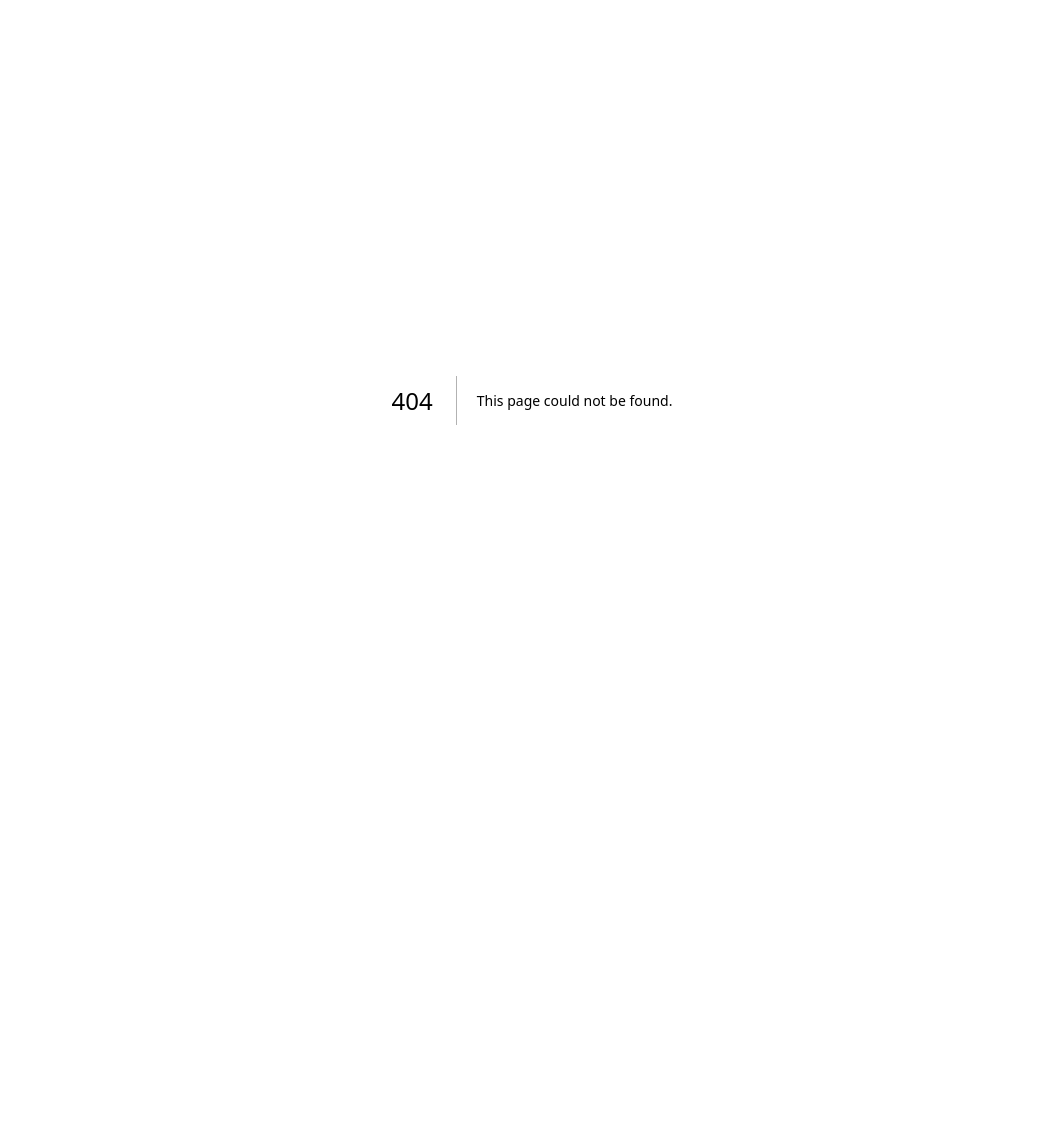
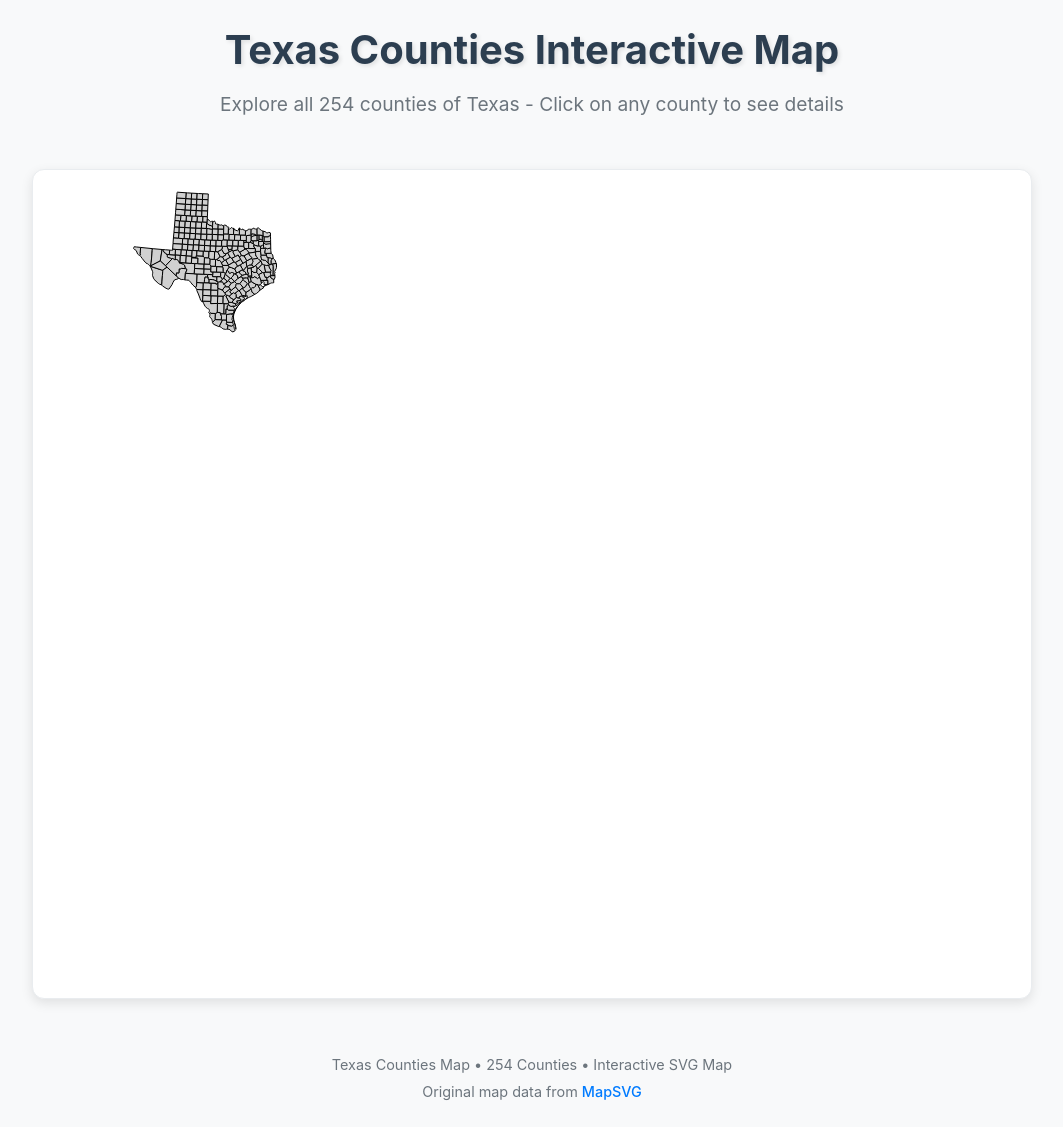
Before and after one commit to J3ank-Quesada/TexasMap, a Next.js app: page /texas in a window 1280 px wide. Before the commit this address had no page. Shown: the whole page, without its empty margins (108-1171 px from the left). Before the commit the page ends 800 px from the top, so only its background shows below. Built offline with nearby package versions, Linux system fonts and the light colour scheme.

Commit message:
texas map added

```diff
--- a/src/app/globals.css
+++ b/src/app/globals.css
@@ -24,3 +24,48 @@ body {
   color: var(--foreground);
   font-family: Arial, Helvetica, sans-serif;
 }
+
+/* Texas Map Animations */
+@keyframes fadeIn {
+  from {
+    opacity: 0;
+    transform: translateY(-10px);
+  }
+  to {
+    opacity: 1;
+    transform: translateY(0);
+  }
+}
+
+@keyframes slideIn {
+  from {
+    opacity: 0;
+    transform: translateX(20px);
+  }
+  to {
+    opacity: 1;
+    transform: translateX(0);
+  }
+}
+
+/* Texas Region Interactive Styles */
+.texas-region {
+  cursor: pointer !important;
+  transition: all 0.3s ease !important;
+}
+
+.texas-region:hover {
+  transform: scale(1.02) !important;
+  filter: drop-shadow(0 4px 8px rgba(0, 102, 204, 0.3)) !important;
+}
+
+/* City Marker Animations */
+.city-marker {
+  cursor: pointer !important;
+  transition: all 0.2s ease !important;
+}
+
+.city-marker:hover {
+  transform: scale(1.3) !important;
+  filter: drop-shadow(0 2px 4px rgba(255, 107, 53, 0.5)) !important;
+}
--- /dev/null
+++ b/src/app/texas/page.tsx
@@ -0,0 +1,17 @@
+import TexasMap from '@/components/texasMap/TexasMap';
+import React from 'react';
+
+/**
+ * Texas Page Component
+ *
+ * This page displays the interactive Texas map at the /texas route.
+ *
+ * @returns {React.JSX.Element} The Texas page with the interactive map
+ */
+export default function TexasPage(): React.JSX.Element {
+  return (
+    <main>
+      <TexasMap />
+    </main>
+  );
+}
--- /dev/null
+++ b/src/components/texasMap/TexasMap.module.css
@@ -0,0 +1,165 @@
+/* Texas Map Component Styles */
+.container {
+  display: flex;
+  flex-direction: column;
+  align-items: center;
+  padding: 20px;
+  min-height: 100vh;
+  background-color: #f8f9fa;
+  font-family: -apple-system, BlinkMacSystemFont, "Segoe UI", Roboto, sans-serif;
+}
+
+.header {
+  text-align: center;
+  margin-bottom: 30px;
+  max-width: 800px;
+}
+
+.title {
+  font-size: 2.5rem;
+  font-weight: bold;
+  color: #2c3e50;
+  margin-bottom: 10px;
+  text-shadow: 2px 2px 4px rgba(0,0,0,0.1);
+}
+
+.subtitle {
+  font-size: 1.2rem;
+  color: #6c757d;
+  margin: 0;
+  line-height: 1.5;
+}
+
+.mapContainer {
+  display: flex;
+  justify-content: center;
+  align-items: center;
+  width: 100%;
+  max-width: 1000px;
+  margin: 20px 0;
+  padding: 20px;
+  background-color: white;
+  border-radius: 12px;
+  box-shadow: 0 4px 12px rgba(0,0,0,0.1);
+  border: 1px solid #e9ecef;
+}
+
+.svgMap {
+  width: 100%;
+  height: auto;
+  max-width: 800px;
+  min-height: 400px;
+  border: none;
+  border-radius: 8px;
+}
+
+.infoPanel {
+  background-color: #007bff;
+  color: white;
+  padding: 15px 25px;
+  border-radius: 8px;
+  margin-bottom: 20px;
+  text-align: center;
+  box-shadow: 0 2px 8px rgba(0,123,255,0.3);
+  animation: fadeIn 0.3s ease-in-out;
+}
+
+.infoPanel h3 {
+  margin: 0 0 8px 0;
+  font-size: 1.3rem;
+}
+
+.infoPanel p {
+  margin: 0;
+  font-size: 0.9rem;
+  opacity: 0.9;
+}
+
+.hoverInfo {
+  position: fixed;
+  top: 20px;
+  right: 20px;
+  background-color: #28a745;
+  color: white;
+  padding: 10px 15px;
+  border-radius: 6px;
+  font-size: 0.9rem;
+  box-shadow: 0 2px 8px rgba(40,167,69,0.3);
+  z-index: 1000;
+  animation: slideIn 0.2s ease-in-out;
+  font-weight: 500;
+}
+
+.attribution {
+  margin-top: 30px;
+  text-align: center;
+  font-size: 0.9rem;
+  color: #6c757d;
+}
+
+.attribution p {
+  margin: 5px 0;
+}
+
+.attributionLink {
+  color: #007bff;
+  text-decoration: none;
+  font-weight: 500;
+  transition: color 0.2s ease;
+}
+
+.attributionLink:hover {
+  color: #0056b3;
+  text-decoration: underline;
+}
+
+/* Animations */
+@keyframes fadeIn {
+  from {
+    opacity: 0;
+    transform: translateY(-10px);
+  }
+  to {
+    opacity: 1;
+    transform: translateY(0);
+  }
+}
+
+@keyframes slideIn {
+  from {
+    opacity: 0;
+    transform: translateX(20px);
+  }
+  to {
+    opacity: 1;
+    transform: translateX(0);
+  }
+}
+
+/* Responsive Design */
+@media (max-width: 768px) {
+  .container {
+    padding: 15px;
+  }
+
+  .title {
+    font-size: 2rem;
+  }
+
+  .subtitle {
+    font-size: 1rem;
+  }
+
+  .mapContainer {
+    padding: 15px;
+    margin: 15px 0;
+  }
+
+  .hoverInfo {
+    position: relative;
+    top: auto;
+    right: auto;
+    margin: 10px 0;
+    display: inline-block;
+  }
+}
--- /dev/null
+++ b/src/components/texasMap/TexasMap.tsx
@@ -0,0 +1,166 @@
+'use client';
+
+import React, { useState } from 'react';
+import styles from './TexasMap.module.css';
+
+/**
+ * TexasMap Component - Displays an interactive SVG map of Texas Counties
+ *
+ * Features:
+ * - Interactive SVG map with hover effects for all 254 Texas counties
+ * - Click handling for counties/regions
+ * - Responsive design
+ * - Accessibility support
+ *
+ * @returns {React.JSX.Element} The Texas map component
+ */
+export default function TexasMap(): React.JSX.Element {
+  const [selectedCounty, setSelectedCounty] = useState<string | null>(null);
+  const [hoveredCounty, setHoveredCounty] = useState<string | null>(null);
+
+  /**
+   * Handles click events on map counties
+   * @param countyName - Name of the clicked county
+   */
+  const handleCountyClick = (countyName: string): void => {
+    setSelectedCounty(countyName);
+    console.log(`Selected county: ${countyName}`);
+  };
+
+  /**
+   * Handles mouse enter events on map counties
+   * @param countyName - Name of the hovered county
+   */
+  const handleCountyHover = (countyName: string): void => {
+    setHoveredCounty(countyName);
+  };
+
+  /**
+   * Handles mouse leave events on map counties
+   */
+  const handleCountyLeave = (): void => {
+    setHoveredCounty(null);
+  };
+
+  return (
+    <div className={styles.container}>
+      <div className={styles.header}>
+        <h1 className={styles.title}>Texas Counties Interactive Map</h1>
+        <p className={styles.subtitle}>
+          Explore all 254 counties of Texas - Click on any county to see details
+        </p>
+      </div>
+
+      {/* Display selected county info */}
+      {selectedCounty && (
+        <div className={styles.infoPanel}>
+          <h3>Selected County: {selectedCounty}</h3>
+          <p>Click on other counties to explore more areas of Texas</p>
+        </div>
+      )}
+
+      {/* Display hovered county info */}
+      {hoveredCounty && (
+        <div className={styles.hoverInfo}>
+          Hovering: {hoveredCounty} County
+        </div>
+      )}
+
+      {/* SVG Map Container */}
+      <div className={styles.mapContainer}>
+        <object
+          data="/texas-map.svg"
+          type="image/svg+xml"
+          className={styles.svgMap}
+          aria-label="Interactive map of Texas counties"
+          onLoad={(e) => {
+            // Add interactivity to county paths once SVG is loaded
+            const svgDoc = (e.target as HTMLObjectElement).contentDocument;
+            if (svgDoc) {
+              const counties = svgDoc.querySelectorAll('path[id]');
+
+              counties.forEach((county) => {
+                const countyName = county.getAttribute('id');
+
+                if (countyName) {
+                  // Add hover effects
+                  county.addEventListener('mouseenter', () => handleCountyHover(countyName));
+                  county.addEventListener('mouseleave', handleCountyLeave);
+
+                  // Add click handlers
+                  county.addEventListener('click', () => handleCountyClick(countyName));
+
+                  // Add CSS classes for styling
+                  county.setAttribute('class', 'texas-county');
+
+                  // Add cursor pointer and basic styling
+                  (county as SVGElement).style.cursor = 'pointer';
+                  (county as SVGElement).style.transition = 'all 0.3s ease';
+
+                  // Set default colors
+                  (county as SVGElement).style.fill = '#e6f3ff';
+                  (county as SVGElement).style.stroke = '#0066cc';
+                  (county as SVGElement).style.strokeWidth = '1';
+
+                  // Add hover effects
+                  county.addEventListener('mouseenter', () => {
+                    (county as SVGElement).style.fill = '#b3d9ff';
+                    (county as SVGElement).style.stroke = '#004499';
+                    (county as SVGElement).style.strokeWidth = '2';
+                    (county as SVGElement).style.filter = 'drop-shadow(0 2px 4px rgba(0, 102, 204, 0.3))';
+                  });
+
+                  county.addEventListener('mouseleave', () => {
+                    if (selectedCounty !== countyName) {
+                      (county as SVGElement).style.fill = '#e6f3ff';
+                      (county as SVGElement).style.stroke = '#0066cc';
+                      (county as SVGElement).style.strokeWidth = '1';
+                      (county as SVGElement).style.filter = 'none';
+                    }
+                  });
+
+                  // Highlight selected county
+                  county.addEventListener('click', () => {
+                    // Reset all counties
+                    counties.forEach((c) => {
+                      (c as SVGElement).style.fill = '#e6f3ff';
+                      (c as SVGElement).style.stroke = '#0066cc';
+                      (c as SVGElement).style.strokeWidth = '1';
+                      (c as SVGElement).style.filter = 'none';
+                    });
+
+                    // Highlight selected county
+                    (county as SVGElement).style.fill = '#ff6b35';
+                    (county as SVGElement).style.stroke = '#cc5500';
+                    (county as SVGElement).style.strokeWidth = '3';
+                    (county as SVGElement).style.filter = 'drop-shadow(0 4px 8px rgba(255, 107, 53, 0.4))';
+                  });
+                }
+              });
+            }
+          }}
+        >
+          <p>Your browser does not support SVG. Please upgrade to a modern browser to view the Texas counties map.</p>
+        </object>
+      </div>
+
+      {/* Map Attribution and Info */}
+      <div className={styles.attribution}>
+        <p>
+          Texas Counties Map • 254 Counties • Interactive SVG Map
+        </p>
+        <p>
+          Original map data from{' '}
+          <a
+            href="https://mapsvg.com/maps/usa-tx"
+            target="_blank"
+            rel="noopener noreferrer"
+            className={styles.attributionLink}
+          >
+            MapSVG
+          </a>
+        </p>
+      </div>
+    </div>
+  );
+}
```
Also changed, not shown: public/texas-map.svg (added).
